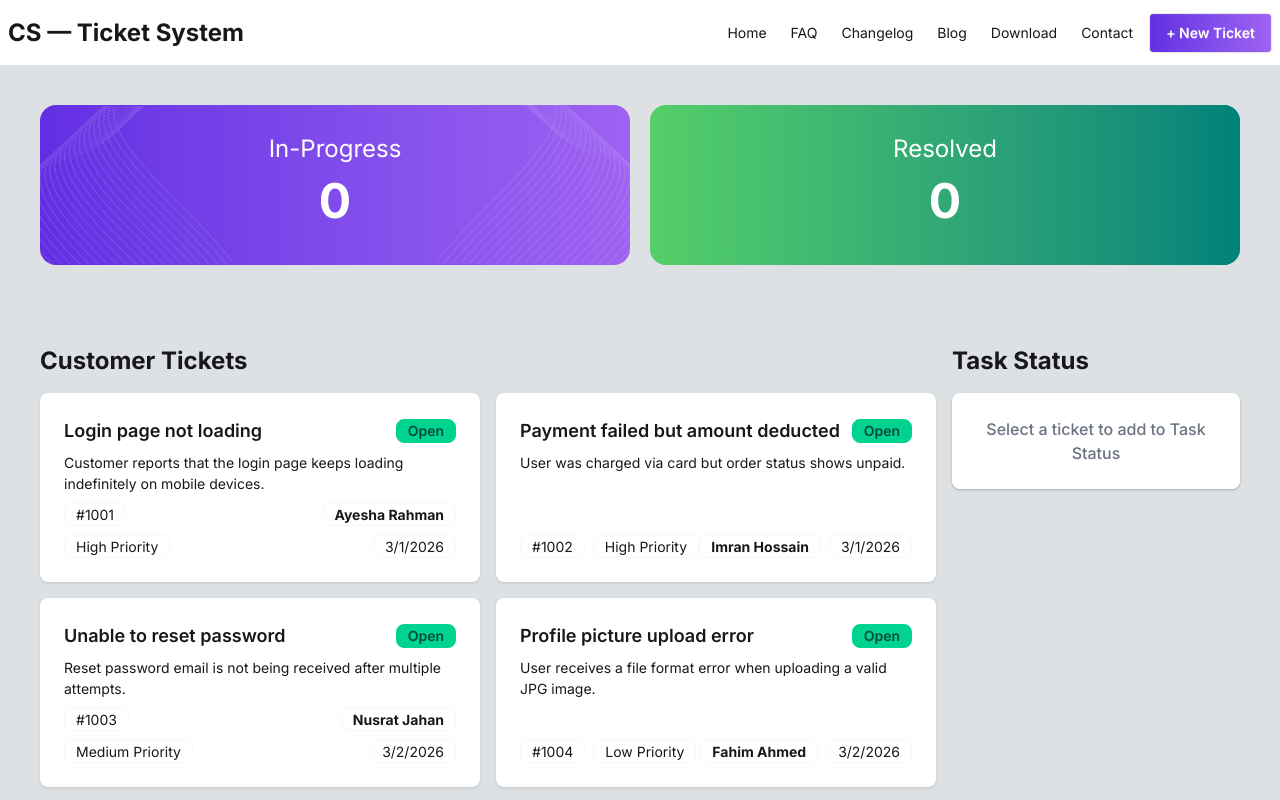
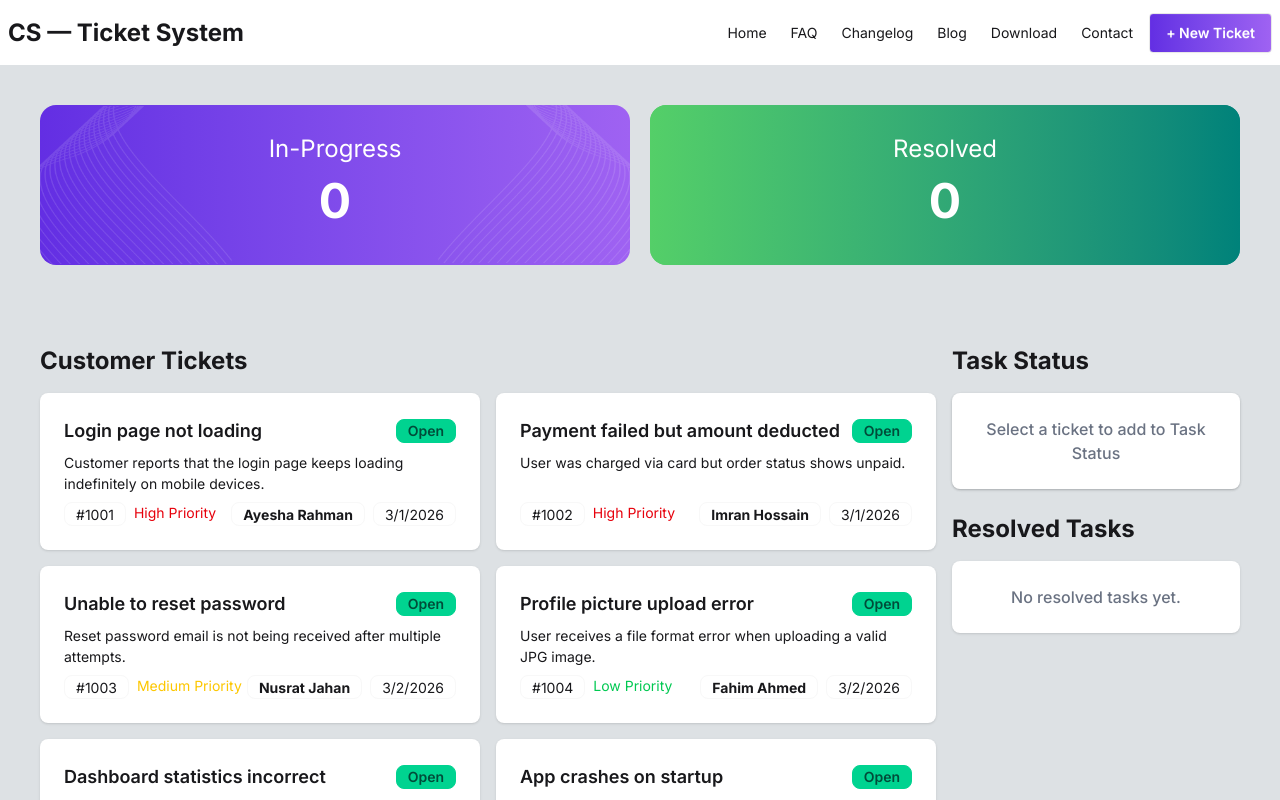
Before and after one commit to fakhrulhasan99/Customer-Support-Zone, a React (Vite) app: page / in a window 1280 px wide. Shown: the top 800 px of the page. Built offline with nearby package versions, Linux system fonts and the light colour scheme.

Commit message:
resolved task section added

```diff
--- a/src/App.jsx
+++ b/src/App.jsx
@@ -70,8 +70,8 @@ function App() {
           {/* Customer Tickets */}
           <div className='col-span-3'>
             <h2 className='text-2xl font-bold pb-4'>Customer Tickets</h2>
-
-            {availableTickets.length === 0 ? (
+            {
+              availableTickets.length === 0 ? (
                 <p className="text-gray-500">
                   No more tickets available.
                 </p>
@@ -87,18 +87,18 @@ function App() {
                     ))
                   }
                 </div>
-            )}
+              )
+            }
           </div>
 
-          {/* Right Side */}
+          {/* Tasks Side */}
           <div>
             <TaskStatus
               inProgress={inProgress}
               onComplete={handleComplete}
             />
-
+            <ResolvedTask resolved={resolved} />
           </div>
-
         </div>
       </div>
 
--- a/src/components/ticketCard/TicketData.jsx
+++ b/src/components/ticketCard/TicketData.jsx
@@ -3,20 +3,16 @@ import React from 'react';
 const TicketData = ({ ticket, onAdd }) => {
     // console.log(onAdd)
     const tag = 1000 + ticket.id;
+    const priorityColor = {
+        High: "text-red-600",
+        Medium: "text-yellow-400",
+        Low: "text-green-500"
+    };
 
     return (
-        // {
-        //     "id": 1,
-        //     "title": "Login page not loading",
-        //     "description": "Customer reports that the login page keeps loading indefinitely on mobile devices.",
-        //     "customer": "Ayesha Rahman",
-        //     "priority": "High",
-        //     "status": "Open",
-        //     "createdAt": "2026-03-01T09:15:00"
-        // }
         <div
             className="card bg-base-100 shadow-sm cursor-pointer hover:shadow-lg transition"
-            onClick={() => onAdd(ticket)}   // 🔥 CLICK EVENT
+            onClick={() => onAdd(ticket)}
         >
             <div className="card-body">
                 <h2 className="card-title justify-between">
@@ -29,7 +25,9 @@ const TicketData = ({ ticket, onAdd }) => {
                 <div className="flex justify-between">
                     <div className="card-actions justify-start">
                         <div className="badge">#{tag}</div>
-                        <div className="badge">{ticket.priority} Priority</div>
+                        <div className={priorityColor[ticket.priority]}>
+                            {ticket.priority} Priority
+                        </div>
                     </div>
                     <div className="card-actions justify-end">
                         <div className="badge font-bold">{ticket.customer}</div>
```
Lines whose indentation alone changed are shown as unchanged.
